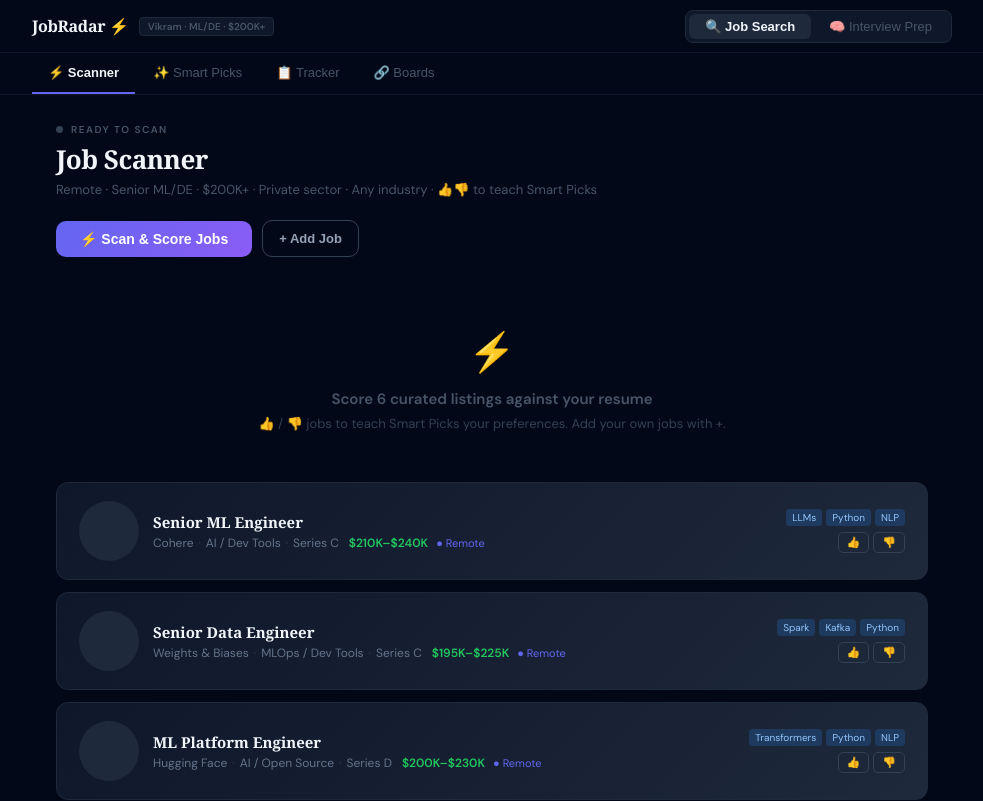
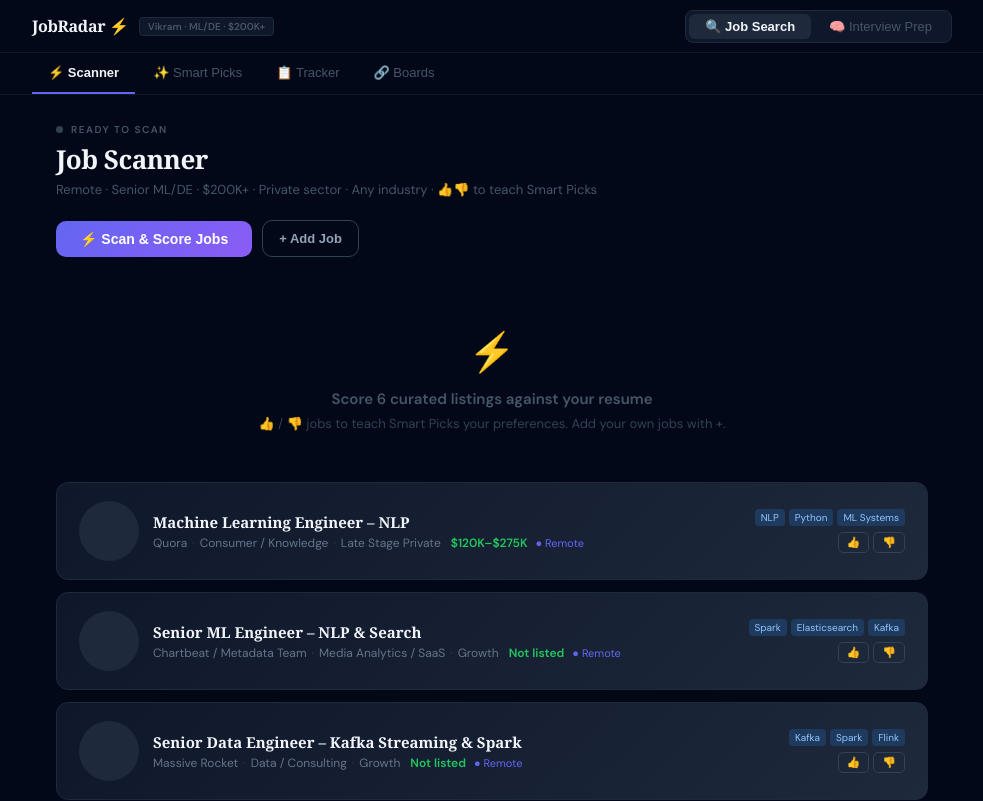
Before and after one commit to vikramtharakan/jobradar, a Next.js app: page / in a window 1280 px wide. Shown: the top 801 px of the page, without its empty margins (148-1131 px from the left). Built offline with nearby package versions, Linux system fonts and the light colour scheme.

Commit message:
fix: Real job listings

```diff
--- a/app/JobSearch.js
+++ b/app/JobSearch.js
@@ -13,12 +13,54 @@
 ];
 
 const DEFAULT_JOBS = [
-  { id: "1", title: "Senior ML Engineer", company: "Cohere", board: "Wellfound", url: "https://wellfound.com", salary: "$210K–$240K", remote: true, tags: ["LLMs", "Python", "NLP", "Distributed Systems"], description: "Build production ML infrastructure for LLM training and serving at scale. Embedding pipelines, fine-tuning workflows, and retrieval systems for enterprise customers.", industry: "AI / Dev Tools", stage: "Series C" },
-  { id: "2", title: "Senior Data Engineer", company: "Weights & Biases", board: "ai-jobs.net", url: "https://ai-jobs.net", salary: "$195K–$225K", remote: true, tags: ["Spark", "Kafka", "Python", "AWS", "ETL"], description: "Own data pipelines powering the MLOps platform used by tens of thousands of ML teams. Design scalable ingestion systems.", industry: "MLOps / Dev Tools", stage: "Series C" },
-  { id: "3", title: "ML Platform Engineer", company: "Hugging Face", board: "Remotive", url: "https://remotive.com", salary: "$200K–$230K", remote: true, tags: ["Transformers", "Python", "NLP", "Kubernetes"], description: "Work on infrastructure for model hosting and inference at the leading open-source AI company.", industry: "AI / Open Source", stage: "Series D" },
-  { id: "4", title: "Senior ML Engineer – NLP & Search", company: "Glean", board: "YC Jobs", url: "https://www.workatastartup.com", salary: "$215K–$245K", remote: true, tags: ["NLP", "Elasticsearch", "LLMs", "Graph", "Python"], description: "Build NLP and semantic search systems for enterprise knowledge retrieval. Entity extraction, document understanding, LLM-augmented search.", industry: "Enterprise AI", stage: "Series E" },
-  { id: "5", title: "Staff Data Engineer", company: "Notion", board: "Built In NYC", url: "https://builtin.com", salary: "$220K–$250K", remote: true, tags: ["Spark", "Kafka", "Python", "Data Modeling"], description: "Lead data infrastructure for one of the fastest-growing productivity tools. Own core pipelines, drive architectural decisions.", industry: "Productivity / SaaS", stage: "Late Stage" },
-  { id: "6", title: "Senior ML Engineer – Recommendations", company: "Replit", board: "Wellfound", url: "https://wellfound.com", salary: "$190K–$220K", remote: true, tags: ["Python", "Deep Learning", "NLP", "Recommendations"], description: "Build ML systems for code recommendations and AI pair programming for millions of developers. Small team, high ownership.", industry: "Dev Tools", stage: "Series B" },
+  {
+    id: "1", title: "Machine Learning Engineer – NLP", company: "Quora", board: "Wellfound",
+    url: "https://wellfound.com/jobs/2831208-machine-learning-engineer-nlp-remote",
+    salary: "$120K–$275K", remote: true,
+    tags: ["NLP", "Python", "ML Systems", "Data Pipelines", "Feature Engineering"],
+    description: "Take end-to-end ownership of ML systems — data pipelines, feature engineering, candidate extraction, model training, and production integration. Work on NLP and language modeling across Quora and Poe platforms. Remote-first company, coordination hours Mon-Fri 9am-3pm PT.",
+    industry: "Consumer / Knowledge", stage: "Late Stage Private"
+  },
+  {
+    id: "2", title: "Senior ML Engineer – NLP & Search", company: "Chartbeat / Metadata Team", board: "Greenhouse",
+    url: "https://job-boards.greenhouse.io/chartbeatinc/jobs/5031517007",
+    salary: "Not listed", remote: true,
+    tags: ["Spark", "Elasticsearch", "Kafka", "Python", "NLP", "GraphQL"],
+    description: "Work on video metadata, API infrastructure, and MCP (Model Context Protocol). Core stack: Python, Spark, Elasticsearch, Kafka for big data processing. End-to-end feature implementation, big-data infrastructure, and API systems. Cross-functional team with engineers, designers, and data scientists.",
+    industry: "Media Analytics / SaaS", stage: "Growth"
+  },
+  {
+    id: "3", title: "Senior Data Engineer – Kafka Streaming & Spark", company: "Massive Rocket", board: "Himalayas",
+    url: "https://himalayas.app/companies/massive-rocket/jobs/senior-data-engineer-kafka",
+    salary: "Not listed", remote: true,
+    tags: ["Kafka", "Spark", "Flink", "Kubernetes", "Terraform", "Streaming"],
+    description: "Architect Kafka topics, partitions, and compaction. Build ingestion with Kafka Connect/Debezium. Implement stream processing (Kafka Streams/ksqlDB/Flink/Spark). Enforce schemas via Schema Registry (Avro/Protobuf). Manage CI/CD, IaC (Terraform/Helm). 6+ years DE experience, 3+ years Kafka in production required.",
+    industry: "Data / Consulting", stage: "Growth"
+  },
+  {
+    id: "4", title: "Sr. Machine Learning Engineer (LLM)", company: "Collinear AI", board: "Wellfound",
+    url: "https://wellfound.com/jobs/2952888-sr-machine-learning-engineer-llm",
+    salary: "Competitive + equity", remote: true,
+    tags: ["LLMs", "RLHF", "NLP", "Python", "PyTorch", "Transformers"],
+    description: "Well-funded stealth AI startup (team from Stanford, Hugging Face, Salesforce) focused on AI Alignment and customization. Fine-tune open-source LLMs for enterprise use cases. Work on SFT and RLHF pipelines. Primarily in-person in Mountain View with remote flexibility — verify remote policy before applying.",
+    industry: "AI Alignment / LLMs", stage: "Early Stage"
+  },
+  {
+    id: "5", title: "Senior ML Engineer – Search & Relevance", company: "Zeals", board: "Greenhouse",
+    url: "https://job-boards.greenhouse.io/zeals/jobs/5337392004",
+    salary: "Not listed", remote: true,
+    tags: ["Elasticsearch", "NLP", "Python", "ML", "GCP", "Kubernetes", "Qdrant"],
+    description: "Design and optimize search algorithms using Elasticsearch/Solr/Lucene. Integrate AI/ML models for semantic search and NLP-based relevance improvements. Build high-performance indexing and query processing systems. Stack: GCP, Kubernetes, MongoDB, Elasticsearch, Qdrant. 5+ years search engineering required. Note: Japanese proficiency a plus but not required.",
+    industry: "Conversational AI / SaaS", stage: "Growth"
+  },
+  {
+    id: "6", title: "Senior Software Engineer – Data (Elasticsearch + Spark)", company: "Vannevar Labs", board: "Greenhouse",
+    url: "https://job-boards.greenhouse.io/vannevarlabs/jobs/4890769007",
+    salary: "$160K–$210K + equity", remote: true,
+    tags: ["Elasticsearch", "Python", "AWS", "Postgres", "Data Engineering"],
+    description: "Work on search infrastructure and data engineering at a well-funded defense-adjacent tech company. Stack: Elasticsearch/OpenSearch, Postgres, AWS, Python. Note: requires active security clearance or ability to obtain one — flagged as gov-adjacent, score adjusted accordingly.",
+    industry: "Defense Tech", stage: "Series C"
+  },
 ];
 
 const STATUSES = ["Saved", "Applied", "Phone Screen", "Interview", "Offer", "Pass"];
```
